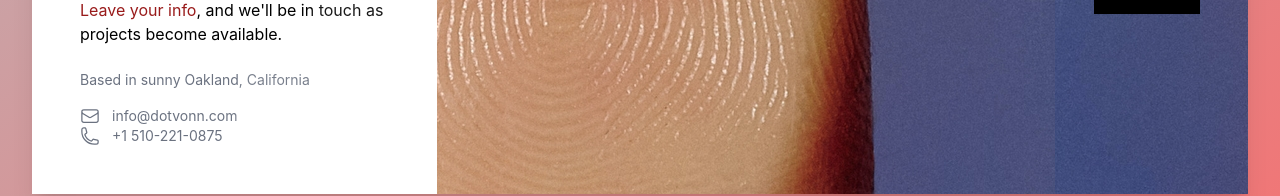
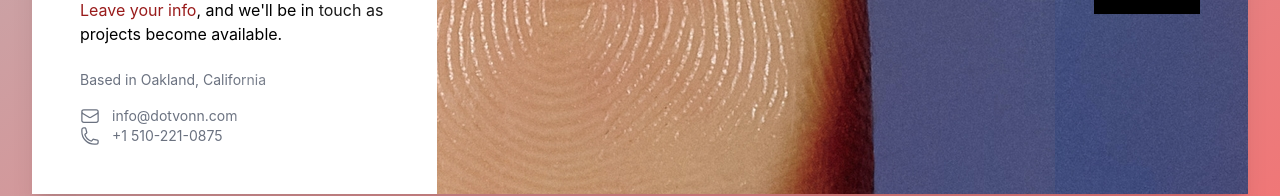
Before and after one commit to abstractjazz/dot_vonn_launch, a Next.js app: page /collaborators in a window 1280 px wide. Shown: the part 634-830 px from the top of the page. Built offline with nearby package versions, Linux system fonts and the light colour scheme.

Commit message:
form tweak

```diff
--- a/components/CollaboratorForm/CollaboratorForm.js
+++ b/components/CollaboratorForm/CollaboratorForm.js
@@ -117,7 +117,7 @@ export default function CollaboratorForm() {
                 <p>A web studio that serves creative entrepreneurs. We&apos;re made up of a network of creatives, technologists and strategists who believe in making our own opportunities. We also practice collaboration (not hierarchy 🙅🏾‍♀️) and transparent, equitable pay. Sound good? <span className="text-red-800">Leave your info</span>, and we&apos;ll be in touch as projects become available.</p>
               </div><br></br>
              <div className="text-gray-500 text-sm">
-              <p className="mb-4">Based in sunny Oakland, California</p>
+              <p className="mb-4">Based in Oakland, California</p>
 
              <ul key ="contactInfo">
               <li className="flex space-x-3" key="phone">
--- a/components/Contact/Contact.js
+++ b/components/Contact/Contact.js
@@ -112,7 +112,7 @@ export default function Contact() {
                 Questions, collaborators, love letters & feedback welcome.
               </p><br></br>
 
-              <p className="mb-4">Based in sunny Oakland, California</p>
+              <p className="mb-4">Based in Oakland, California</p>
               <ul key ="contactInfo-2">
               <li className="flex space-x-3" key="phone-2">
               <EnvelopeIcon className="h-5 w-5" ></EnvelopeIcon>
```
